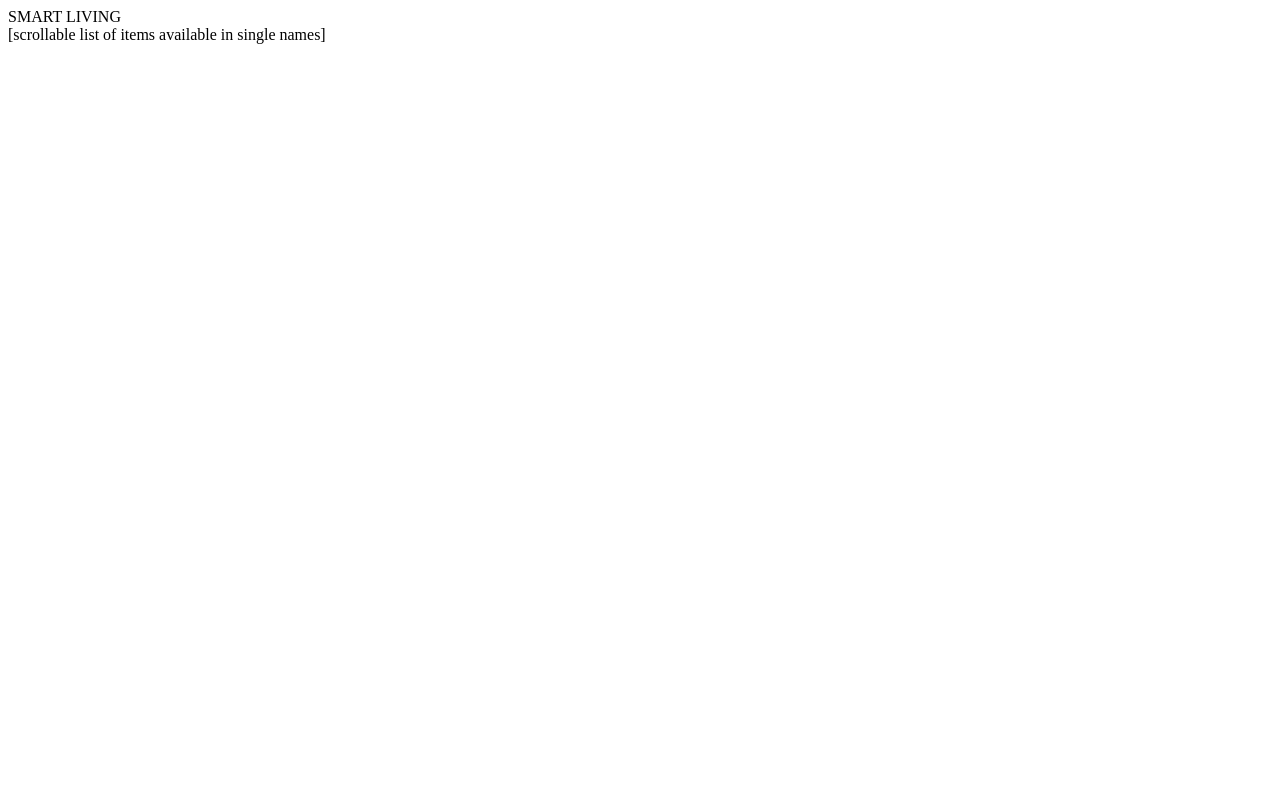
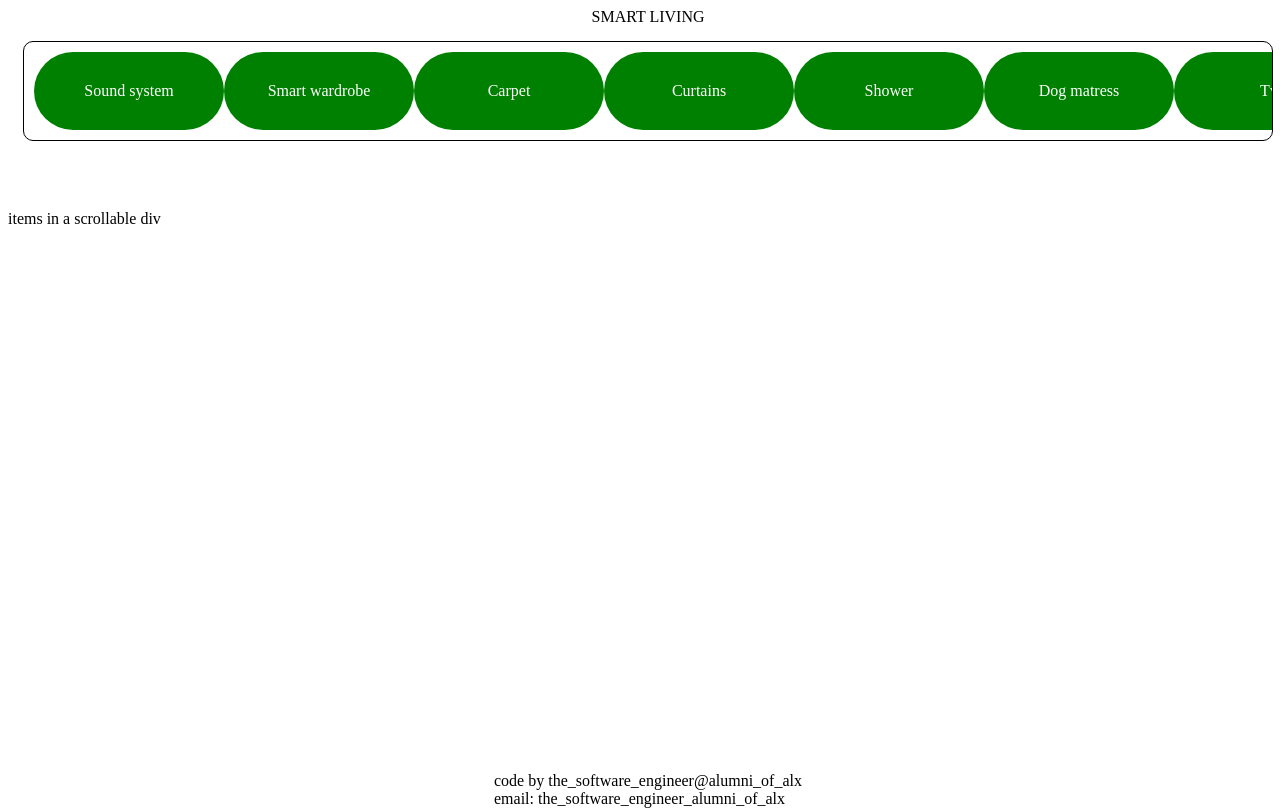
Before and after one commit to Hingamakena/household_items.github.io, a plain HTML site: page index.html in a window 1280 px wide. Drawn offline with Linux system fonts and the light colour scheme.

Commit message:
index file

```diff
--- a/index.html
+++ b/index.html
@@ -1,6 +1,7 @@
 <!DOCTYPE html>
 <html>
 	<head>
+		<link rel="stylesheet" href="static/css/index.css">
 	</head>
 
 	<body>
@@ -8,15 +9,37 @@
 			SMART LIVING
 		</header>
 
+		<main>
+			<div class="scroll_wrapper">
+				<div class="scrollable-list">
+					<div class="item">Sound system	</div>
+					<div class="item">Smart wardrobe</div>
+					<div class="item">Carpet	</div>
+					<div class="item">Curtains	</div>
+					<div class="item">Shower	</div>
+					<div class="item">Dog matress	</div>
+					<div class="item">Tv		</div>
+					<div class="item">Fridge	</div>
+					<div class="item">Cooker	</div>
+					<div class="item">Shoe rack 	</div>
+					<div class="item">Dish washer	</div>
+					<div class="item">Pressure cooker</div>
+					<div class="item">Household phone</div>
+				</div>
+			</div>
+		<br>
+		<br>
+		<br>
 		<div>
-			[scrollable list of items available in single names]
-		</div>
-
-		<div>
+			items in a scrollable div
 
 		</div>
 
+		</main>
+
 		<footer>
+			code by the_software_engineer@alumni_of_alx<br>
+			email: the_software_engineer_alumni_of_alx
 		</footer>
 	</body>
 </html>
```
